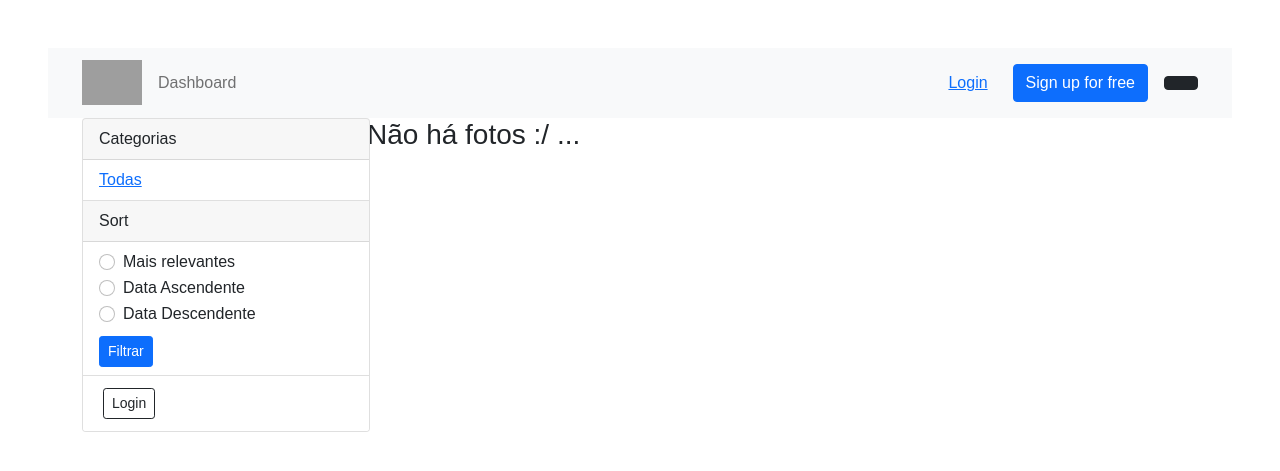
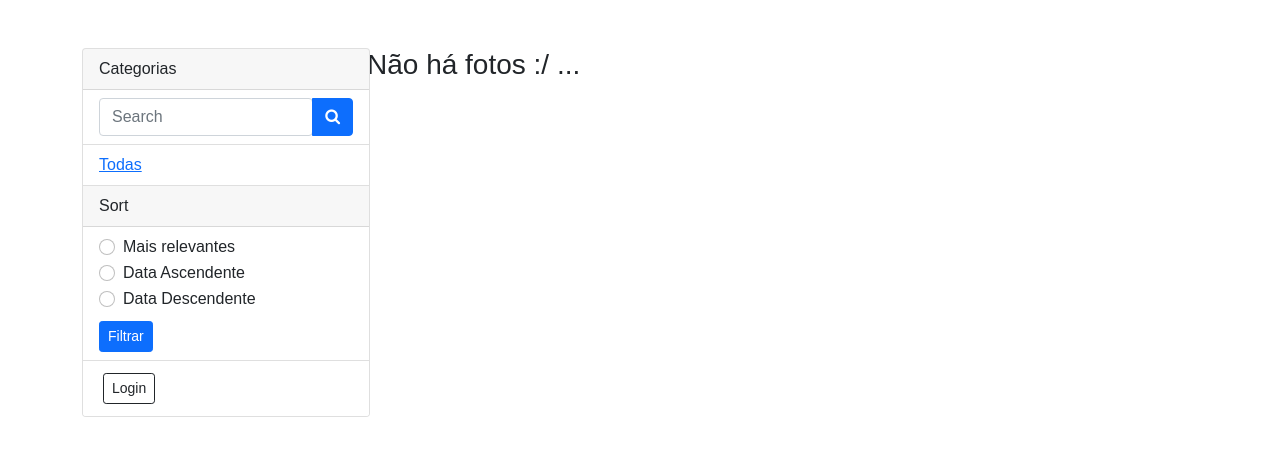
Before and after one commit to kreativermario/projetoDIAM, a Django app: template projetosite/fotos/templates/fotos/galeria.html in a window 1280 px wide. Shown: the top 471 px of the page. Run offline with Django 3.2, Linux system fonts and the light colour scheme; the template is opened without the code that fills it, so the values that code supplies are empty; some libraries are stand-ins or nearby versions; grey boxes are pictures that could not be loaded.

Commit message:
Search function

```diff
--- a/projetosite/fotos/templates/base.html
+++ b/projetosite/fotos/templates/base.html
@@ -7,78 +7,21 @@
     <link href="https://cdn.jsdelivr.net/npm/bootstrap@5.1.3/dist/css/bootstrap.min.css"
           rel="stylesheet" integrity="sha384-1BmE4kWBq78iYhFldvKuhfTAU6auU8tT94WrHftjDbrCEXSU1oBoqyl2QvZ6jIW3"
           crossorigin="anonymous">
-    <script src="https://code.jquery.com/jquery-3.5.1.slim.min.js"
-        integrity="sha384-DfXdz2htPH0lsSSs5nCTpuj/zy4C+OGpamoFVy38MVBnE+IbbVYUew+OrCXaRkfj"
-        crossorigin="anonymous"></script>
-    <script src="https://cdn.jsdelivr.net/npm/bootstrap@5.1.3/dist/js/bootstrap.bundle.min.js"
-            integrity="sha384-ka7Sk0Gln4gmtz2MlQnikT1wXgYsOg+OMhuP+IlRH9sENBO0LRn5q+8nbTov4+1p"
-            crossorigin="anonymous"></script>
+    <link rel="stylesheet" href="https://cdnjs.cloudflare.com/ajax/libs/font-awesome/4.7.0/css/font-awesome.min.css">
     {% load static %}
     <link rel="stylesheet" type="text/css" href="{% static 'css/galeria.css' %}">
-    <script src="{% static 'js/script.js' %}"></script>
     {% block css %}
     {% endblock %}
 </head>
-<!-- Navbar -->
-<nav class="navbar navbar-expand-lg navbar-light bg-light">
-  <!-- Container wrapper -->
-  <div class="container">
-    <!-- Navbar brand -->
-    <a class="navbar-brand me-2" href="#">
-      <img
-        src="https://cdn.fstoppers.com/default-logo.png"
-        height="45"
-        alt="MDB Logo"
-        loading="lazy"
-        style="margin-top: -1px;"
-      />
-    </a>
-
-    <!-- Toggle button -->
-    <button
-      class="navbar-toggler"
-      type="button"
-      data-mdb-toggle="collapse"
-      data-mdb-target="#navbarButtonsExample"
-      aria-controls="navbarButtonsExample"
-      aria-expanded="false"
-      aria-label="Toggle navigation"
-    >
-      <i class="fas fa-bars"></i>
-    </button>
-
-    <!-- Collapsible wrapper -->
-    <div class="collapse navbar-collapse" id="navbarButtonsExample">
-      <!-- Left links -->
-      <ul class="navbar-nav me-auto mb-2 mb-lg-0">
-        <li class="nav-item">
-          <a class="nav-link" href="#">Dashboard</a>
-        </li>
-      </ul>
-      <!-- Left links -->
-
-      <div class="d-flex align-items-center">
-        <button type="button" class="btn btn-link px-3 me-2">
-          Login
-        </button>
-        <button type="button" class="btn btn-primary me-3">
-          Sign up for free
-        </button>
-        <a
-          class="btn btn-dark px-3"
-          href="https://github.com/mdbootstrap/mdb-ui-kit"
-          role="button"
-          ><i class="fab fa-github"></i
-        ></a>
-      </div>
-    </div>
-    <!-- Collapsible wrapper -->
-  </div>
-  <!-- Container wrapper -->
-</nav>
-<!-- Navbar -->
-
 {% block content %}
 {% endblock %}
-
+{% block footer %}
+<script src="https://code.jquery.com/jquery-3.5.1.slim.min.js"
+        integrity="sha384-DfXdz2htPH0lsSSs5nCTpuj/zy4C+OGpamoFVy38MVBnE+IbbVYUew+OrCXaRkfj"
+        crossorigin="anonymous"></script>
+<script src="https://cdn.jsdelivr.net/npm/bootstrap@5.1.3/dist/js/bootstrap.bundle.min.js"
+        integrity="sha384-ka7Sk0Gln4gmtz2MlQnikT1wXgYsOg+OMhuP+IlRH9sENBO0LRn5q+8nbTov4+1p"
+        crossorigin="anonymous"></script>
+<script src="{% static 'js/script.js' %}"></script>
+{% endblock %}
 </html>
--- a/projetosite/fotos/templates/fotos/galeria.html
+++ b/projetosite/fotos/templates/fotos/galeria.html
@@ -16,6 +16,17 @@ Galeria
                     Categorias
                 </div>
                 <ul class="list-group list-group-flush">
+                    <li class="list-group-item">
+                        <form action="{% url 'fotos:galeria' %}" method="get">
+                            {% csrf_token %}
+                            <div class="input-group">
+                                <input name="q" type="search" class="form-control rounded" placeholder="Search" aria-label="Search" aria-describedby="search-addon" />
+                                <button type="submit" class="btn btn-primary">
+                                    <i class="fa fa-search"></i>
+                                </button>
+                            </div>
+                        </form>
+                    </li>
                     <li class="list-group-item">
                         <a href="{% url 'fotos:galeria' %}">Todas</a>
                     </li>
@@ -95,10 +106,10 @@ Galeria
                             <p><strong>Autor:</strong>
                                 <span class="badge rounded-pill bg-primary mx-1">{{foto.author.username}}</span>
                             </p>
-                            <p><strong>Data:</strong> {{foto.created_date}}</p>
+                            <p><strong>Data de upload:</strong> {{foto.created_date}}</p>
                             <p><strong>Likes:</strong> {{foto.number_of_likes}}</p>
 
-                        </span>
+                            </span>
                         </div>
 
                         <a href="{% url 'fotos:foto' foto.id %}" class="btn btn-outline-dark btn-sm m-1">Ver foto</a>
--- a/projetosite/fotos/views.py
+++ b/projetosite/fotos/views.py
@@ -35,6 +35,8 @@ def index(request):
 def galeria(request):
     categoria = request.GET.get('categoria')
     sort = request.GET.get('sort')
+    url_parameter = request.GET.get('q')
+    print(request.GET)
     if categoria is None:
         fotos = Foto.objects.all()
     else:
@@ -51,6 +53,8 @@ def galeria(request):
         else:
             unsorted_fotos = fotos.all()
             fotos = sorted(unsorted_fotos, key=lambda t: t.number_of_likes(), reverse=True)
+    if url_parameter is not None:
+        fotos = Foto.objects.filter(titulo__icontains=url_parameter)
 
     categorias = Categoria.objects.all()
     context = {
--- a/projetosite/static/js/script.js
+++ b/projetosite/static/js/script.js
@@ -0,0 +1,6 @@
+const searchButton = document.getElementById('search-button');
+const searchInput = document.getElementById('search-input');
+searchButton.addEventListener('click', () => {
+  const inputValue = searchInput.value;
+  alert(inputValue);
+});
```
Also changed, not shown: projetosite/db.sqlite3.
